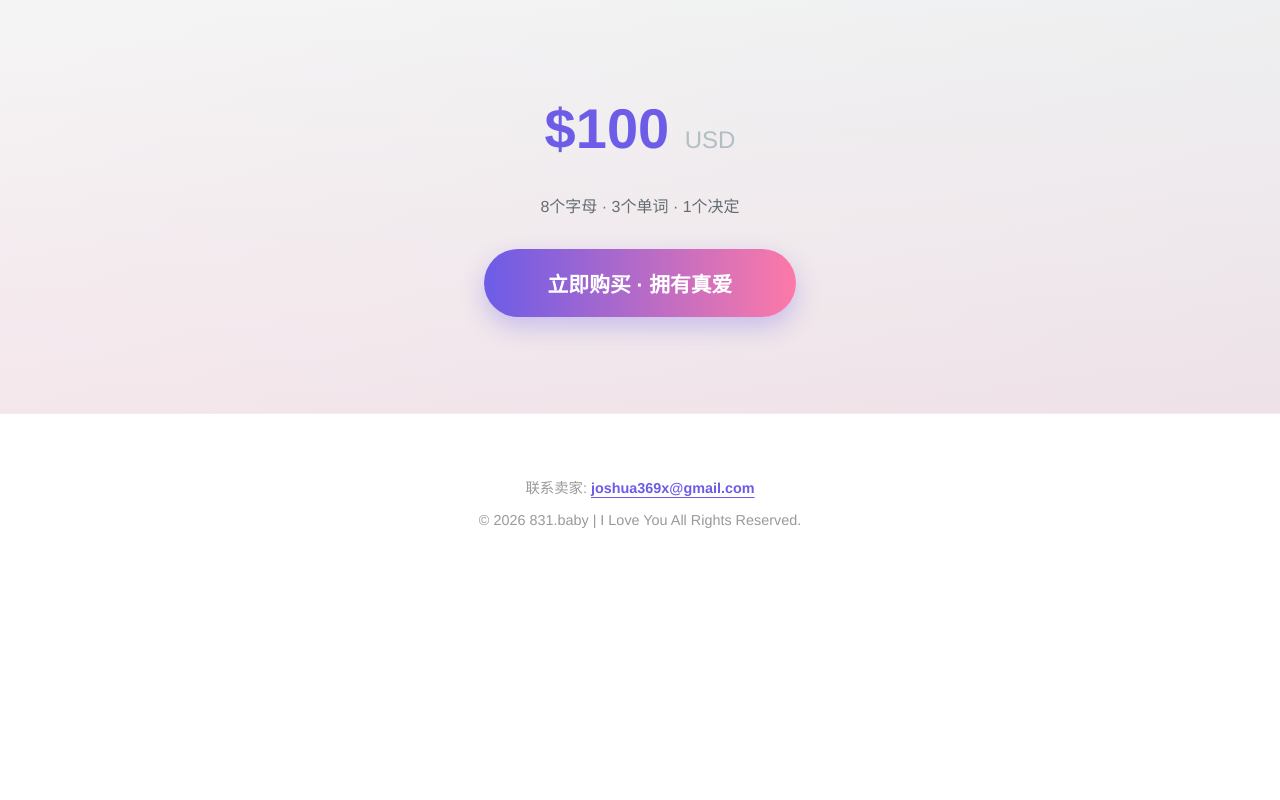
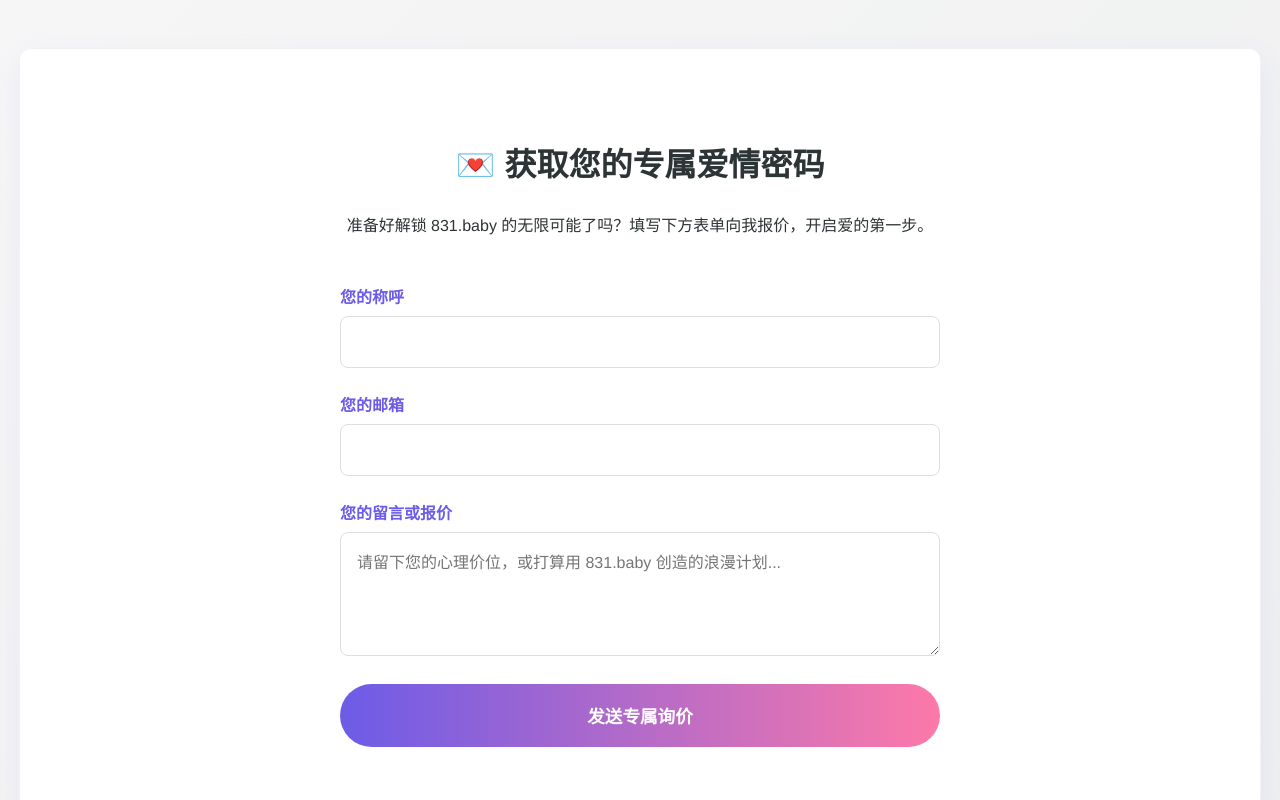
Before and after one commit to lianen168/831-baby-parking, a plain HTML site: page index.html in a window 1280 px wide. Shown: the part 1540-2340 px from the top of the page. Before the commit the page ends 2130 px from the top, so only its background shows below. Drawn offline with Linux system fonts and the light colour scheme.

Commit message:
Update index.html

```diff
--- a/index.html
+++ b/index.html
@@ -3,7 +3,26 @@
 <head>
     <meta charset="UTF-8">
     <meta name="viewport" content="width=device-width, initial-scale=1.0">
-    <title>831.baby - I LOVE YOU (8 Letters, 3 Words, 1 Meaning)</title>
+    <title>831.baby - I LOVE YOU (8 Letters, 3 Words, 1 Meaning) | 爱情密码域名出售</title>
+
+    <!-- SEO Meta Tags -->
+    <meta name="description" content="831.baby - 寓意 I LOVE YOU (8 Letters, 3 Words, 1 Meaning) 的极简数字代码域名。作为全世界通用的爱情密码，它是表白、求婚、纪念日的完美数字礼物，也是极具升值潜力的数字情感资产。">
+    <meta name="keywords" content="831, baby, 域名, I LOVE YOU, 爱情密码, 表白域名, 情侣空间, 爱情礼物, 数字资产, 831含义, 极客浪漫">
+    <meta name="author" content="831.baby">
+
+    <!-- Open Graph / Facebook -->
+    <meta property="og:type" content="website">
+    <meta property="og:url" content="https://831.baby/">
+    <meta property="og:title" content="831.baby - I LOVE YOU (8 Letters, 3 Words, 1 Meaning)">
+    <meta property="og:description" content="寓意 I LOVE YOU 的数字密码域名。解锁属于你的极客浪漫，一份永不褪色的数字表白。">
+    <meta property="og:site_name" content="831.baby">
+
+    <!-- Twitter -->
+    <meta property="twitter:card" content="summary_large_image">
+    <meta property="twitter:url" content="https://831.baby/">
+    <meta property="twitter:title" content="831.baby - I LOVE YOU (8 Letters, 3 Words, 1 Meaning)">
+    <meta property="twitter:description" content="寓意 I LOVE YOU 的数字密码域名。一份永不褪色的数字表白礼物。">
+
     <style>
         :root {
             /* Palette: Mystery Purple, Love Pink, Pure White */
@@ -14,7 +33,6 @@
             --card-white: #ffffff;
             --accent-gold: #fdcb6e;
         }
-
         body, html {
             margin: 0;
             padding: 0;
@@ -24,14 +42,12 @@
             overflow-x: hidden;
             scroll-behavior: smooth;
         }
-
         /* --- Header Section --- */
         header {
             text-align: center;
             padding: 4rem 1rem 2rem;
             position: relative;
         }
-
         .domain-title {
             font-size: clamp(3rem, 10vw, 7rem);
             font-weight: 900;
@@ -39,7 +55,6 @@
             margin-bottom: 0.5rem;
             cursor: default;
         }
-
         /* Effect 1: 831 - Digital Decode (The Code of Love) */
         .num-part {
             display: inline-block;
@@ -49,7 +64,6 @@
             animation: decodeGlitch 2s infinite alternate;
             letter-spacing: -2px;
         }
-
         /* Effect 2: .baby - Heartbeat Glow (The Object of Affection) */
         .tld-part {
             display: inline-block;
@@ -57,13 +71,11 @@
             font-family: 'Comic Sans MS', cursive, sans-serif;
             animation: heartbeatGlow 1.5s ease-in-out infinite;
         }
-
         @keyframes decodeGlitch {
             0% { opacity: 0.8; transform: scale(1); filter: blur(0px); }
             50% { opacity: 1; transform: scale(1.02); filter: blur(1px); text-shadow: 0 0 10px rgba(108, 92, 231, 0.5); }
             100% { opacity: 0.8; transform: scale(1); filter: blur(0px); }
         }
-
         @keyframes heartbeatGlow {
             0% { transform: scale(1); text-shadow: 0 0 0 rgba(253, 121, 168, 0); }
             15% { transform: scale(1.1); text-shadow: 0 0 10px rgba(253, 121, 168, 0.6); }
@@ -71,7 +83,6 @@
             45% { transform: scale(1.1); text-shadow: 0 0 10px rgba(253, 121, 168, 0.6); }
             100% { transform: scale(1); text-shadow: 0 0 0 rgba(253, 121, 168, 0); }
         }
-
         .tagline {
             font-size: 1.5rem;
             color: var(--mystery-purple);
@@ -79,14 +90,12 @@
             margin-top: 15px;
             letter-spacing: 2px;
         }
-
         .sub-tagline {
             font-size: 1rem;
             color: #636e72;
             margin-top: 8px;
             font-style: italic;
         }
-
         /* --- Canvas Visualization --- */
         #visual-wrapper {
             position: relative;
@@ -98,11 +107,9 @@
             border-top: 4px solid var(--love-pink);
             border-bottom: 4px solid var(--mystery-purple);
         }
-
         canvas {
             display: block;
         }
-
         .visual-overlay {
             position: absolute;
             top: 50%;
@@ -115,34 +122,28 @@
             pointer-events: none;
             white-space: nowrap;
         }
-
         /* --- 8 Fields Grid --- */
         .features-section {
             padding: 2rem 20px;
             max-width: 1200px;
             margin: 0 auto;
         }
-
         .section-header {
             text-align: center;
             margin-bottom: 3rem;
         }
-
         .section-header h2 {
             font-size: 2rem;
             color: var(--text-main);
         }
-
         .section-header h2 span {
             color: var(--love-pink);
         }
-
         .grid {
             display: grid;
             grid-template-columns: repeat(auto-fit, minmax(260px, 1fr));
             gap: 25px;
         }
-
         .card {
             background: var(--card-white);
             border-radius: 12px;
@@ -154,29 +155,81 @@
             position: relative;
             overflow: hidden;
         }
-
         .card:hover {
             transform: translateY(-8px);
             box-shadow: 0 15px 30px rgba(108, 92, 231, 0.15);
             border-color: var(--love-pink);
         }
-
         .icon {
             font-size: 2.5rem;
             margin-bottom: 1rem;
             display: block;
         }
-
         .card h3 {
             font-size: 1.25rem;
             color: var(--mystery-purple);
             margin-bottom: 0.8rem;
         }
-
         .card p {
             font-size: 0.95rem;
             color: #636e72;
             line-height: 1.6;
+        }
+
+        /* --- Quote Form Section --- */
+        .quote-section {
+            padding: 4rem 20px;
+            background-color: var(--card-white);
+            margin: 3rem auto;
+            max-width: 1200px;
+            border-radius: 12px;
+            box-shadow: 0 10px 30px rgba(108, 92, 231, 0.08);
+            border: 1px solid #f1f2f6;
+        }
+        .quote-form {
+            max-width: 600px;
+            margin: 0 auto;
+            text-align: left;
+        }
+        .quote-form label {
+            display: block;
+            margin-bottom: .5rem;
+            color: var(--mystery-purple);
+            font-weight: bold;
+        }
+        .quote-form input,
+        .quote-form textarea {
+            width: 100%;
+            padding: 1rem;
+            border: 1px solid #ddd;
+            border-radius: 8px;
+            margin-bottom: 1.5rem;
+            font-size: 1rem;
+            font-family: inherit;
+            box-sizing: border-box; /* Important for padding and width */
+        }
+        .quote-form input:focus,
+        .quote-form textarea:focus {
+            outline: none;
+            border-color: var(--mystery-purple);
+            box-shadow: 0 0 0 3px rgba(108, 92, 231, 0.2);
+        }
+        .quote-form button {
+            display: block;
+            width: 100%;
+            background: linear-gradient(90deg, #6c5ce7, #fd79a8);
+            color: white;
+            padding: 1.2rem;
+            font-size: 1.1rem;
+            border: none;
+            border-radius: 50px;
+            cursor: pointer;
+            transition: transform 0.2s, box-shadow 0.2s;
+            font-weight: bold;
+        }
+        .quote-form button:hover {
+            transform: scale(1.03);
+            box-shadow: 0 10px 25px rgba(108, 92, 231, 0.4);
         }
 
         /* --- CTA Section --- */
@@ -185,20 +238,17 @@
             padding: 6rem 1rem;
             background: linear-gradient(180deg, rgba(255,255,255,0) 0%, rgba(253,121,168,0.1) 100%);
         }
-
         .price-display {
             font-size: 3.5rem;
             font-weight: 800;
             color: var(--mystery-purple);
             margin-bottom: 2rem;
         }
-
         .price-display span {
             font-size: 1.5rem;
             color: #b2bec3;
             font-weight: 400;
         }
-
         .buy-btn {
             display: inline-block;
             background: linear-gradient(90deg, #6c5ce7, #fd79a8);
@@ -211,12 +261,10 @@
             transition: transform 0.2s, box-shadow 0.2s;
             font-weight: bold;
         }
-
         .buy-btn:hover {
             transform: scale(1.05);
             box-shadow: 0 15px 35px rgba(108, 92, 231, 0.5);
         }
-
         /* --- Footer --- */
         footer {
             text-align: center;
@@ -226,7 +274,6 @@
             font-size: 0.9rem;
             border-top: 1px solid #eee;
         }
-
         .email-copy {
             color: var(--mystery-purple);
             cursor: pointer;
@@ -234,7 +281,6 @@
             text-decoration: underline;
             text-underline-offset: 4px;
         }
-
         /* Toast */
         #toast {
             visibility: hidden;
@@ -254,7 +300,6 @@
             opacity: 0;
             transition: opacity 0.3s;
         }
-
         #toast.show {
             visibility: visible;
             opacity: 1;
@@ -334,6 +379,26 @@
         </div>
     </section>
 
+    <!-- Quote Form Section -->
+    <section class="quote-section">
+        <div class="section-header">
+            <h2>💌 获取您的专属爱情密码</h2>
+            <p>准备好解锁 831.baby 的无限可能了吗？填写下方表单向我报价，开启爱的第一步。</p>
+        </div>
+        <form class="quote-form" action="https://formspree.io/f/mqedykbn" method="POST">
+            <label for="name">您的称呼</label>
+            <input type="text" id="name" name="name" required>
+
+            <label for="email">您的邮箱</label>
+            <input type="email" id="email" name="email" required>
+
+            <label for="message">您的留言或报价</label>
+            <textarea id="message" name="message" rows="5" required placeholder="请留下您的心理价位，或打算用 831.baby 创造的浪漫计划..."></textarea>
+
+            <button type="submit">发送专属询价</button>
+        </form>
+    </section>
+
     <section class="cta-container">
         <div class="price-display">$100 <span>USD</span></div>
         <p style="margin-bottom: 2rem; color: #636e72;">8个字母 · 3个单词 · 1个决定</p>
@@ -345,7 +410,7 @@
     </section>
 
     <footer>
-        <p>联系卖家: <span class="email-copy" onclick="copyEmail()">joshua369x@gmail.com</span></p>
+        <p>联系卖家: <span class="email-copy" onclick="copyEmail()">ltzwin2021@gmail.com</span></p>
         <p>© 2026 831.baby | I Love You All Rights Reserved.</p>
     </footer>
 
@@ -354,7 +419,7 @@
     <script>
         // --- Email Copy Function ---
         function copyEmail() {
-            const email = "joshua369x@gmail.com";
+            const email = "ltzwin2021@gmail.com";
             navigator.clipboard.writeText(email).then(() => {
                 const toast = document.getElementById("toast");
                 toast.className = "show";
@@ -385,7 +450,6 @@
             constructor() {
                 this.reset(true);
             }
-
             reset(initial = false) {
                 this.x = Math.random() * width;
                 // Start from bottom, float up like code stream or bubbles
@@ -405,7 +469,6 @@
                     this.color = `rgba(116, 185, 255, ${0.3 + Math.random()*0.5})`; // Cyan
                 }
             }
-
             update() {
                 this.y -= this.speed;
 
@@ -418,7 +481,6 @@
                     this.reset();
                 }
             }
-
             draw() {
                 ctx.font = `bold ${this.size}px "Courier New", monospace`; // Monospace for code look
                 ctx.fillStyle = this.color;
@@ -440,12 +502,9 @@
                 p.update();
                 p.draw();
             });
-
             requestAnimationFrame(animate);
         }
-
         animate();
-
     </script>
 </body>
 </html>
```
